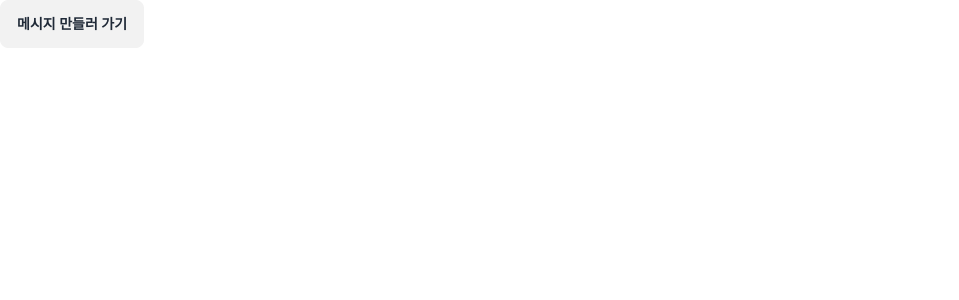
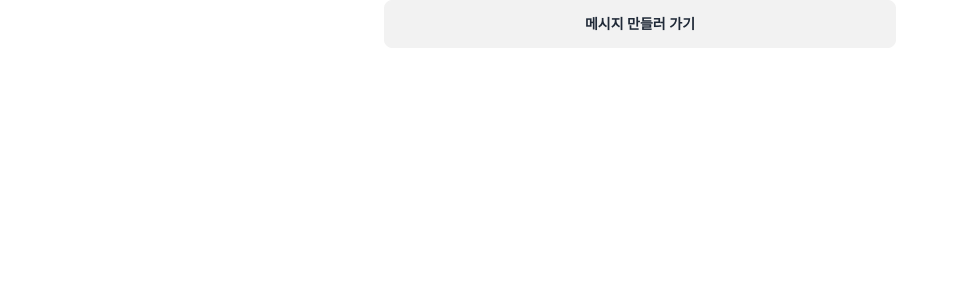
Before and after one commit to kec0130/messagebot, a Next.js app: page / in a window 1280 px wide. Shown: the top 300 px of the page, without its empty margins (0-959 px from the left). Built offline with nearby package versions, Linux system fonts and the light colour scheme.

Commit message:
style: add layout

```diff
--- a/src/app/layout.tsx
+++ b/src/app/layout.tsx
@@ -13,7 +13,7 @@ export default function RootLayout({ children }: { children: React.ReactNode })
   return (
     <html lang="en">
       <body className={inter.className} data-theme="light">
-        {children}
+        <main className="flex min-h-[100dvh] flex-col max-w-lg mx-auto">{children}</main>
       </body>
     </html>
   );
--- a/src/app/page.tsx
+++ b/src/app/page.tsx
@@ -4,7 +4,9 @@ export default function Home() {
   return (
     <>
       <button className="btn">
-        <Link href="/chat">메시지 만들러 가기</Link>
+        <Link href="/chat" className="w-full h-full flex justify-center items-center">
+          메시지 만들러 가기
+        </Link>
       </button>
     </>
   );
--- a/src/components/Chat/index.tsx
+++ b/src/components/Chat/index.tsx
@@ -139,9 +139,8 @@ const ChatRoom = () => {
   }, [messages, chunk, isDone]);
 
   return (
-    <>
+    <div className="min-h-[100dvh] h-full py-[70px] px-4 bg-sky-50">
       <Header />
-      <main className="flex min-h-[100dvh] flex-col max-w-lg mx-auto py-[70px] px-4 bg-sky-50">
       <div className="w-fit text-sm rounded-full px-3 py-1 mx-auto my-2 bg-slate-200 text-slate-600">
         {convertDate(new Date())}
       </div>
@@ -165,9 +164,7 @@ const ChatRoom = () => {
           handleRestartClick={handleRestartClick}
         />
       )}
-
       <div ref={bottomRef} />
-      </main>
 
       <Input
         value={value}
@@ -175,7 +172,7 @@ const ChatRoom = () => {
         handleSubmit={handleSubmit}
         disabled={isInputDisabled}
       />
-    </>
+    </div>
   );
 };
 
```
Lines whose indentation alone changed are shown as unchanged.
